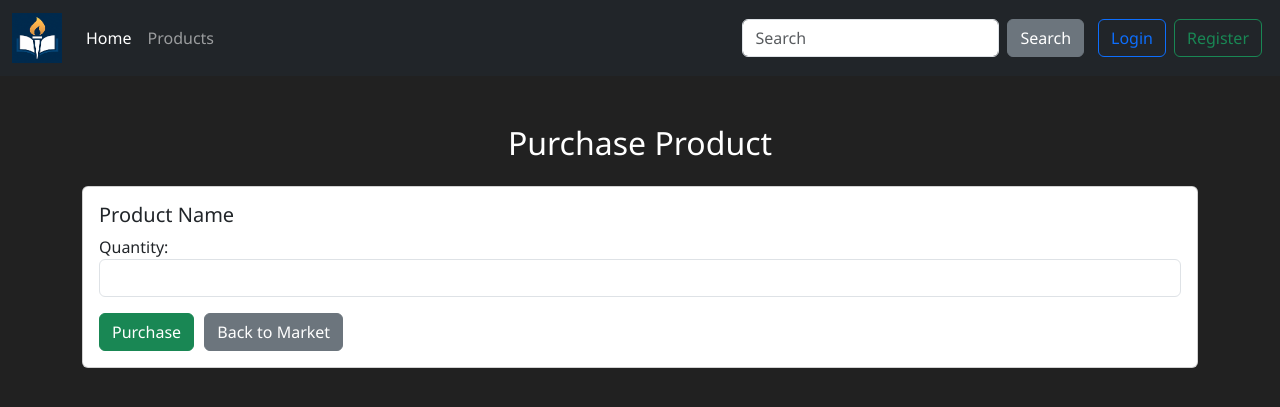
After one commit to Ptr-Brightera-Academy/Cosmas-Innovations-MarketPlace, a Flask app: page /purchase_product in a window 1280 px wide. The commit adds this page. Shown: the top 407 px of the page. Run offline with Flask 3, Linux system fonts and the light colour scheme.

Commit message:
updated system functions

```diff
--- a/market/__init__.py
+++ b/market/__init__.py
@@ -19,6 +19,7 @@ db = SQLAlchemy(app)
 bcrypt= Bcrypt(app)
 login_manager = LoginManager(app)
 login_manager.login_view = "login_page"
+login_manager.login_message_category = "info"
 
     # Importing routes
 from market import routes
--- a/market/routes.py
+++ b/market/routes.py
@@ -24,7 +24,7 @@ def login_page():
             flash(f'Successfully logged in', category='success')
             return redirect(url_for('market_page'))
         else:
-            flash('Login failed — Wrong credintials.', category='danger')
+            flash('Login failed | Wrong credintials.', category='danger')
 
     return render_template('login.html', form=form)
 
@@ -39,7 +39,7 @@ def register_page():
         )
         db.session.add(user_to_create)
         db.session.commit()
-        flash(f'Account created successfully! You can now log in.', category='success')
+        flash(f'Account created successfully! You can log in.', category='success')
         return redirect(url_for('login_page'))
 
     return render_template('register.html', form=form)
@@ -47,11 +47,15 @@ def register_page():
 @app.route('/market_sell')
 @login_required
 def market_page():
-    items = Item.query.all()
     search_query = request.args.get('q', '', type=str)
+    page = request.args.get('page', 1, type=int)
+    per_page = 10
+
     query = Item.query
     if search_query:
         query = query.filter(Item.name.ilike(f"%{search_query}%"))
+    pagination = query.paginate(page=page, per_page=per_page, error_out=False)
+    items = pagination.items
 
     return render_template('market.html', items=items)
 
@@ -60,3 +64,12 @@ def logout_page():
     logout_user()
     flash('You have been logged out.', category='info')
     return redirect(url_for('home_page'))
+
+@app.route('/product_details/<item_id>')
+def product_details(item_id):
+    item = Item.query.get_or_404(item_id)
+    return render_template('product_details.html', item=item)
+
+@app.route('/purchase_product')
+def purchase_product():
+    return render_template('purchase_product.html')
--- a/market/static/css/styles.css
+++ b/market/static/css/styles.css
@@ -121,3 +121,17 @@ body.light-mode .btn-outline-light {
 .btn {
   margin-right: 6px;
 }
+
+/* Error Flashing */
+.flash-container {
+  width: 100%;
+  max-width: 320px;
+  pointer-events: none; /* Prevent clicks from affecting it */
+}
+
+.small-flash {
+  font-size: 0.85rem;
+  padding: 0.5rem 0.75rem;
+  border-radius: 0.4rem;
+  pointer-events: auto; /* Still allow the alert itself to handle transitions */
+}
--- a/market/templates/home.html
+++ b/market/templates/home.html
@@ -1,7 +1,7 @@
 <!DOCTYPE html>
 <html lang="en">
 <head>
-  <title>Cosmas Innovation</title>
+  <title>Home | Cosmas Innovation</title>
   {% include "bootstrap.html" %}
 </head>
 <body>
--- /dev/null
+++ b/market/templates/purchase_product.html
@@ -0,0 +1,31 @@
+<!DOCTYPE html>
+<html lang="en">
+<head>
+  <title>Product Purchase | Cosmas Innovation</title>
+  {% include "bootstrap.html" %}
+  <link rel="stylesheet" href="{{ url_for('static', filename='styles.css') }}">
+</head>
+
+<body class="dark-mode">
+
+  {% include "navbar.html" %}
+  <div class="container mt-5">
+    <h2 class="text-center mb-4">Purchase Product</h2>
+    <div class="card">
+      <div class="card-body">
+        <h5 class="card-title">Product Name</h5>
+
+        <form method="POST" action="{{ url_for('purchase_product') }}">
+          <div class="form-group">
+            <label for="quantity">Quantity:</label>
+            <input type="number" class="form-control" id="quantity" name="quantity" min="1" required>
+            </div>
+          <button type="submit" class="btn btn-success mt-3">Purchase</button>
+          <a href="{{url_for('market_page')}}" class="btn btn-secondary mt-3">Back to Market</a>
+          </form>
+        </div>
+      </div>
+    </div>
+
+</body>
+</html>
```
Also changed, not shown: market/templates/login.html (+23 -0 lines), market/templates/market.html (+3 -5 lines), market/templates/product_details.html (added, +28 -0 lines), market/market.db.
